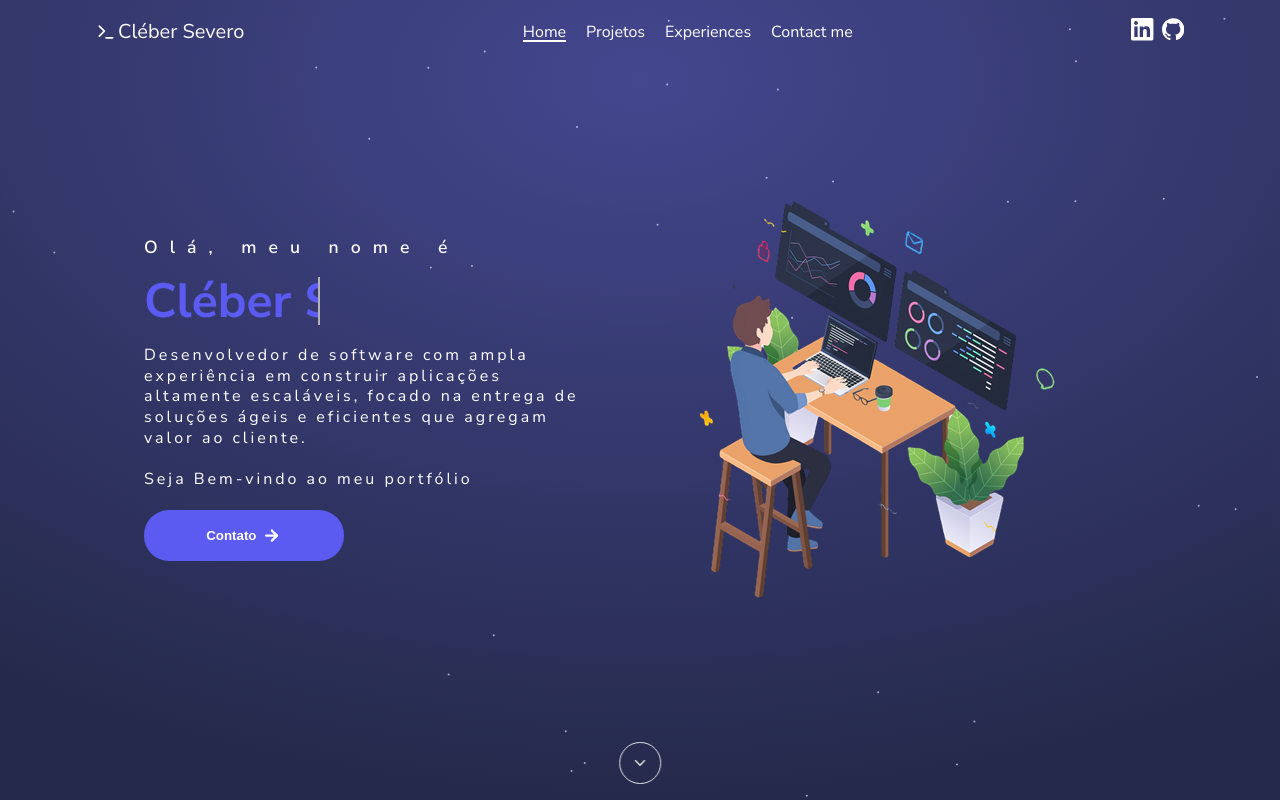
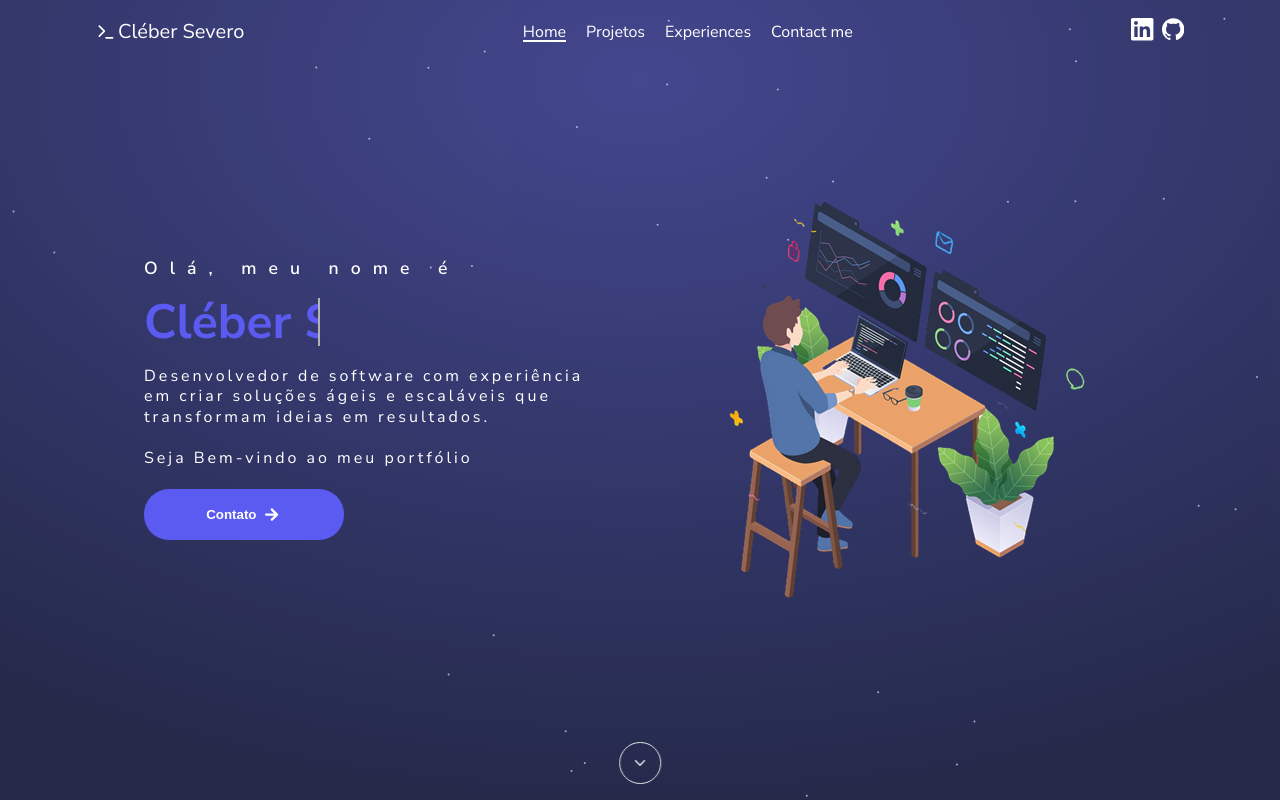
Before and after one commit to Cleber-Severo/my-portfolio, a React (Vite) app: page / in a window 1280 px wide. Shown: the top 800 px of the page. Built offline with nearby package versions, Linux system fonts and the light colour scheme; a web font is replaced by a local one.

Commit message:
style: hero spacing

```diff
--- a/src/components/Hero.tsx
+++ b/src/components/Hero.tsx
@@ -11,9 +11,8 @@ const Hero = () => {
         <h2 style={{ letterSpacing: '12px' }}>Olá, meu nome é</h2>
         <div className="typing-container">Cléber Severo</div>
         <p>
-          Desenvolvedor de software com ampla experiência em construir
-          aplicações altamente escaláveis, focado na entrega de soluções ágeis e
-          eficientes que agregam valor ao cliente.
+          Desenvolvedor de software com experiência em criar soluções ágeis e
+          escaláveis que transformam ideias em resultados.
         </p>
         <p>Seja Bem-vindo ao meu portfólio</p>
         <button>
@@ -26,6 +25,7 @@ const Hero = () => {
         src={ProgrammingHero}
         alt="Ilustração de um desenvolvedor"
         className="hero-image"
+        style={{ transform: 'translateX(30px)' }}
       />
       <a href="#projects">
         <div className="icon-wrap">
```
